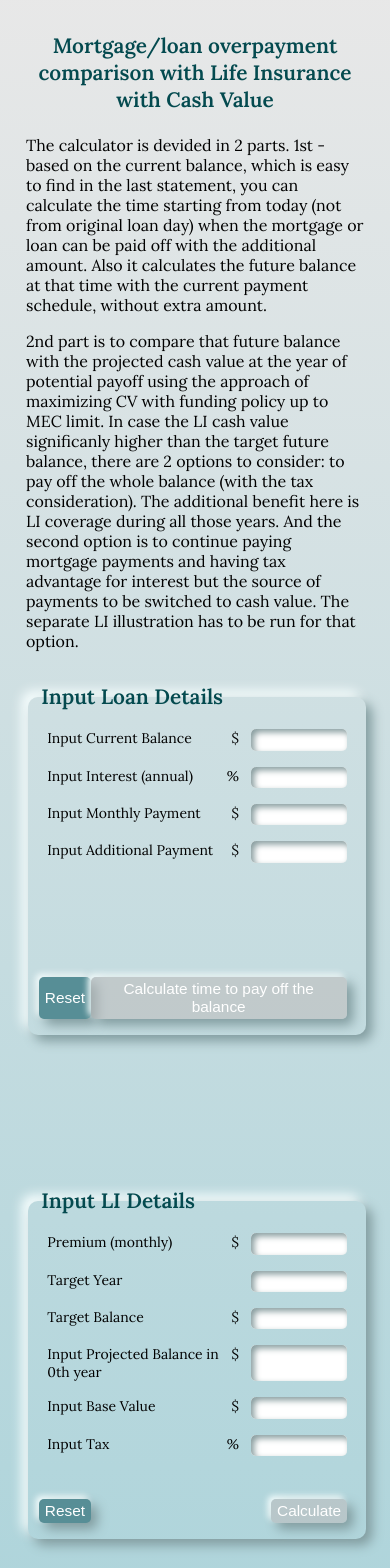
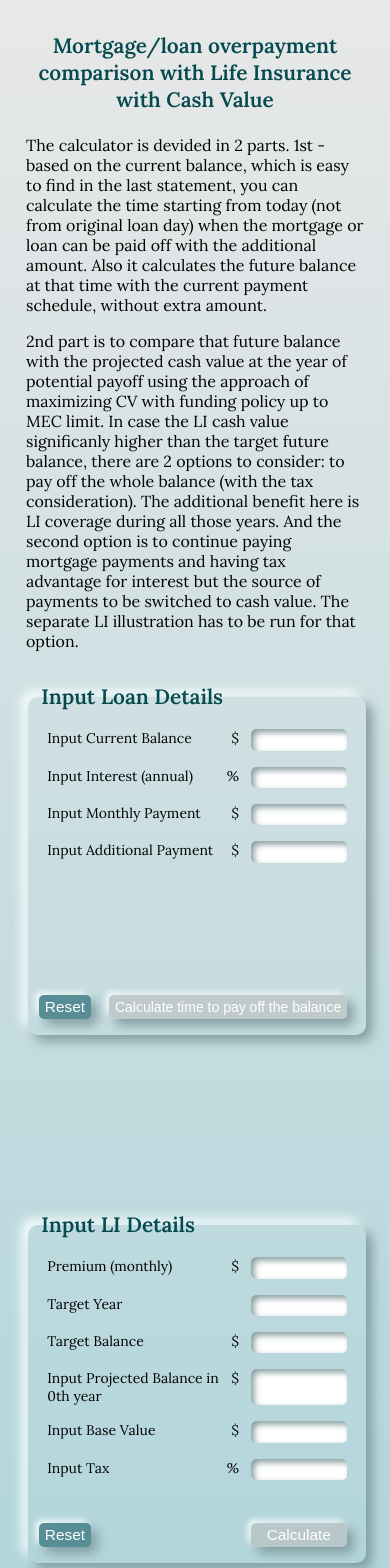
Before and after one commit to Svetanek/FinPlanning-concepts, a React (Create React App) app: page / in a window 390 px wide. Shown: the top 1568 px of the page. Built offline with nearby package versions, Linux system fonts and the light colour scheme.

Commit message:
minor styles corrections

```diff
--- a/src/components/Inputs/inputField2.js
+++ b/src/components/Inputs/inputField2.js
@@ -102,7 +102,7 @@ const LoanField2 = (props) =>  {
          <FormInput name="tax" value={tax} onChange={handleChange} percent >Input Tax</FormInput>
          <div id="buttons">
          <button onClick={clearData}>Reset</button>
-         <button type="submit" disabled={isEmpty2(inputData2) || error} >Calculate</button>
+         <button id="button-2" type="submit" disabled={isEmpty2(inputData2) || error} >Calculate</button>
 
          </div>
        </fieldset>
--- a/src/components/Inputs/inputFields.styles.scss
+++ b/src/components/Inputs/inputFields.styles.scss
@@ -16,7 +16,7 @@
     width: 100%;
   }
   @media screen and (max-width: 500px) {
-    padding: 0;
+    padding: 0 0 1.5rem 0;
   }
 
   .form {
@@ -120,6 +120,18 @@
       width: 100%;
     }
   }
+  #button-1 {
+    @media screen and (max-width: 440px) {
+      padding: 0.2 0.4rem;
+      font-size: 14px;
+    }
+  }
+  #button-2 {
+    @media screen and (max-width: 700px) {
+      width: 6rem;
+    }
+  }
+
   #error {
     color: #dd0821;
     font-weight: 600;
--- a/src/components/container/container.js
+++ b/src/components/container/container.js
@@ -107,6 +107,7 @@ const {balance, payment, interest, additional_payment} = inputData;
        <LoanField1 inputData={inputData} calcData={calcData} error={error} handleChange={handleChange} handleSubmit={handleSubmit} clearData={clearData} isEmpty={isEmpty(inputData)}/>
     <LoanField2 payment={inputData.additional_payment} calcData={calcData}/>
      </StyledMain>
+      <div>&copy; 2020 by Svetlana Shinkar. All right reserved.</div>
       </div>
     )
   }
```
Also changed, not shown: 1 other file (tests, documents, lock files or other folders).
